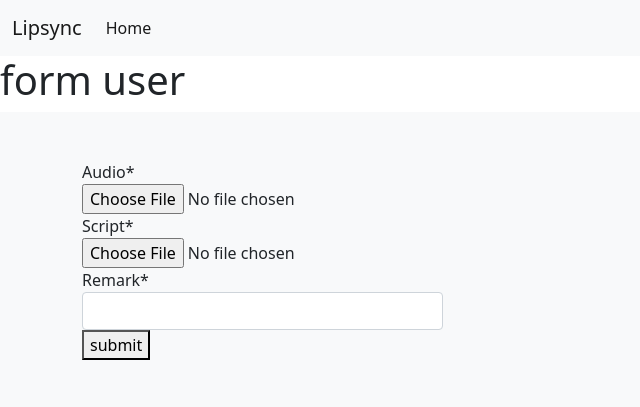
After one commit to oyekamal/lipsync-website, a Django app: page /upload/ in a window 1280 px wide. The commit adds this page. Shown: the top 407 px of the page, without its empty margins (0-640 px from the left). Run offline with Django 4.2, Linux system fonts and the light colour scheme; some libraries are stand-ins or nearby versions.

Commit message:
file is uploading from GUI

```diff
--- a/lipsync/store/forms.py
+++ b/lipsync/store/forms.py
@@ -1,8 +1,14 @@
 from django.forms import ModelForm
 
 from django.contrib.auth.models import User
+from applipsync.models import File
 
 class UserForm(ModelForm):
     class Meta:
         model = User
         fields = ('username', 'password', 'first_name', 'last_name', 'email')
+
+class FileUploadForm(ModelForm):
+    class Meta:
+        model = File
+        fields = ('__all__')
--- a/lipsync/store/urls.py
+++ b/lipsync/store/urls.py
@@ -7,5 +7,6 @@ app_name = 'store'
 urlpatterns = [
     path('',views.home, name='home'),
     path('test/',views.test, name='test'),
+    path('upload/',views.Fileuploadrederer, name='upload'),
 
 ]
--- a/lipsync/store/views.py
+++ b/lipsync/store/views.py
@@ -1,5 +1,6 @@
-from django.shortcuts import render
-from .forms import UserForm
+from django.shortcuts import render, redirect
+from .forms import UserForm, FileUploadForm
+from applipsync.models import File
 # Create your views here.
 
 
@@ -8,8 +9,50 @@ def home(request):
     return render(request, 'store/home.html')
 
 def test(request):
-    form = UserForm
-    mydict = {
-        'form': form,
-    }
-    return render(request, 'store/test.html',context=mydict)
+    print(" testing...")
+    if request.method == 'GET':
+        print(" -------------- GET --------------------------------    ")
+        form = UserForm
+        mydict = {
+            'form': form,
+        }
+        return render(request, 'store/test.html',context=mydict)
+    elif request.method=="POST":
+        print(" -------------- post --------------------------------    ")
+        form = UserForm(request.POST)
+        if form.is_valid():
+            form.save()
+        return redirect('/')
+    else:
+        return redirect('/')
+
+
+
+def Fileuploadrederer(request):
+    print(request)
+    if request.method == 'GET':
+        print("get file uploadrederer is called with")
+        form = FileUploadForm
+        mydict = {
+            'form': form,
+        }
+        return render(request, 'store/upload.html',context=mydict)
+
+    else:
+        print("post is getting called   ")
+        try:
+            form = FileUploadForm(request.POST, request.FILES)
+            if form.is_valid():
+
+                form.save()
+            else:
+                print(form.errors())
+            # {'csrfmiddlewaretoken': ['gue4rN9myMcCPO09Y0PrHK54FyUd2V0Fp8OAM6eRzJJw3bww2femxtKPF10WlGoU'], 'audio': ['software4.wav'], 'script': ['software4.txt'], 'remark': ['asd']}>
+            # File.objects.create(audio=request.POST['audio'],script=request.POST['script'],remark=request.POST['remark'])
+        except Exception as e:
+            print(e)
+        # form = FileUploadForm(request.POST)
+        # breakpoint()
+        # if form.is_valid():
+        #     form.save()
+        return redirect('/')
--- a/lipsync/templates/base.html
+++ b/lipsync/templates/base.html
@@ -14,12 +14,7 @@
         integrity="sha384-SR1sx49pcuLnqZUnnPwx6FCym0wLsk5JZuNx2bPPENzswTNFaQU1RDvt3wT4gWFG"
         crossorigin="anonymous"></script> -->
 
-    <script src="https://code.jquery.com/jquery-3.6.0.min.js"
-        integrity="sha256-/xUj+3OJU5yExlq6GSYGSHk7tPXikynS7ogEvDej/m4=" crossorigin="anonymous"></script>
-
-    <script src="https://cdn.jsdelivr.net/npm/bootstrap@5.0.0-beta3/dist/js/bootstrap.min.js"
-        integrity="sha384-j0CNLUeiqtyaRmlzUHCPZ+Gy5fQu0dQ6eZ/xAww941Ai1SxSY+0EQqNXNE6DZiVc" crossorigin="anonymous">
-        </script>
+    <link rel="stylesheet" href="https://cdnjs.cloudflare.com/ajax/libs/font-awesome/6.2.1/css/brands.min.css">
 
 
 
@@ -52,7 +47,15 @@
 
         {% block content %}
         {% endblock %}
+
     </div>
+
+    <script src="https://code.jquery.com/jquery-3.6.0.min.js"
+        integrity="sha256-/xUj+3OJU5yExlq6GSYGSHk7tPXikynS7ogEvDej/m4=" crossorigin="anonymous"></script>
+
+    <script src="https://cdn.jsdelivr.net/npm/bootstrap@5.0.0-beta3/dist/js/bootstrap.min.js"
+        integrity="sha384-j0CNLUeiqtyaRmlzUHCPZ+Gy5fQu0dQ6eZ/xAww941Ai1SxSY+0EQqNXNE6DZiVc" crossorigin="anonymous">
+        </script>
 </body>
 
 </html>
--- /dev/null
+++ b/lipsync/templates/store/upload.html
@@ -0,0 +1,28 @@
+{% extends "base.html" %}
+{% load crispy_forms_tags %}
+
+{% block title %} Lipsync {% endblock %}
+
+{% block content %}
+
+<main>
+
+<h1>form user</h1>
+
+    <div class="album py-5 bg-light">
+        <div class="container">
+
+            <div class="row row-cols-1 row-cols-sm-2 row-cols-md-3 g-3">
+            <form action="" method='post'  autocomplete="off" enctype="multipart/form-data">
+                {% csrf_token %}
+                {{form|crispy}}
+                <button type="submit" class="submit">submit</button>
+            </form>
+            </div>
+        </div>
+    </div>
+
+</main>
+
+
+{% endblock %}
```
Also changed, not shown: lipsync/media/script/software4_batIAza.txt (added, +21 -0 lines), lipsync/templates/store/test.html (+5 -2 lines), 1 other file.
